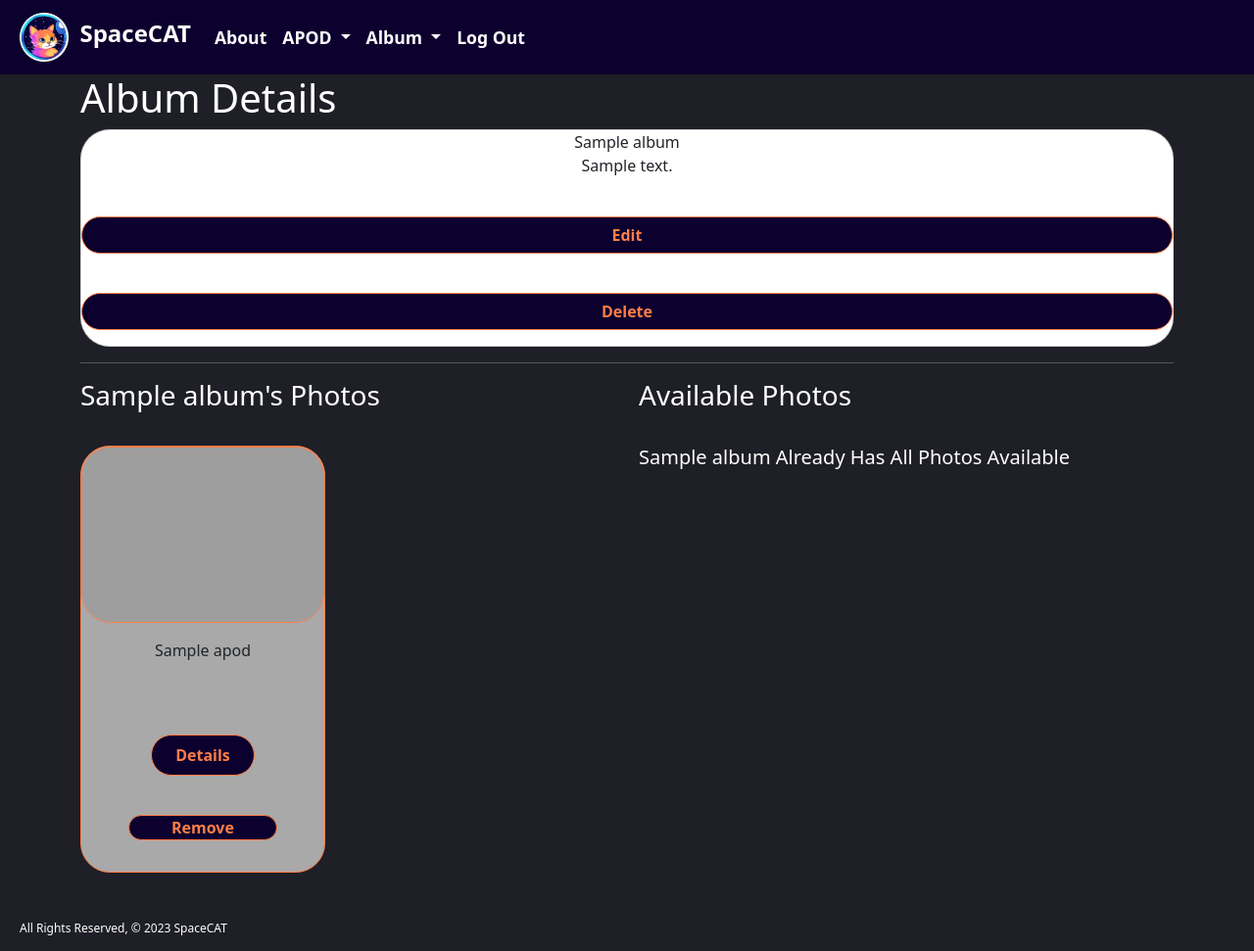
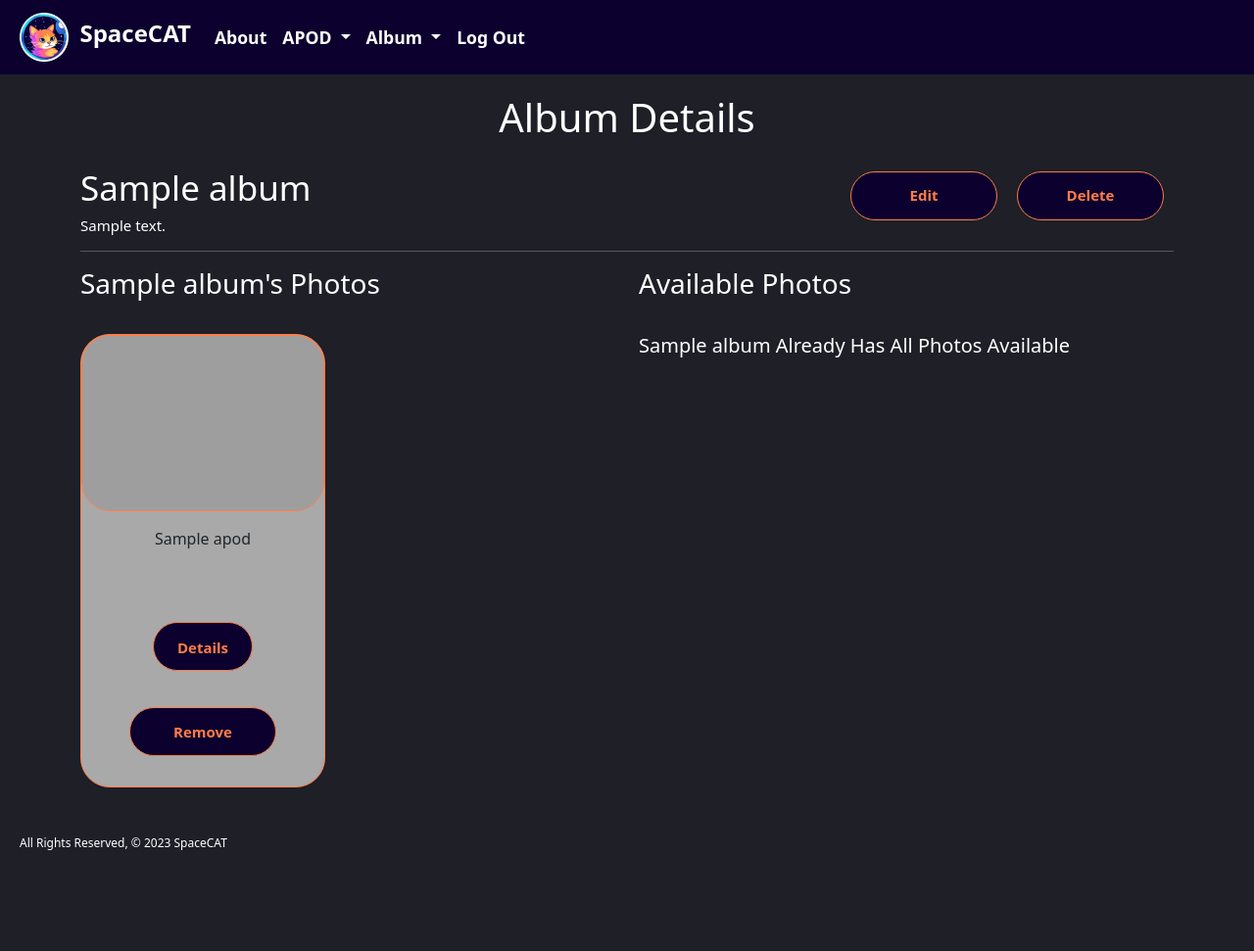
Before and after one commit to AmritpalC/SpaceCAT, a Django app: page /albums/1 in a window 1280 px wide. Shown: the whole page at 98% size. After the commit the page ends 868 px from the top, so only its background shows below. Run offline with Django 4.2, Linux system fonts and the light colour scheme; a user stored in the database is signed in; tables that the repository leaves empty hold one stand-in row (values such as "Sample post"); some libraries are stand-ins or nearby versions; grey boxes are pictures that could not be loaded.

Commit message:
styling changes to album

```diff
--- a/main_app/static/css/style.css
+++ b/main_app/static/css/style.css
@@ -9,6 +9,11 @@ body {
   height: 100%;
   background-color: rgb(30, 31, 39);
   color: white;
+}
+
+h1 {
+  text-align: center;
+  margin-top: 20px;
 }
 
 h3 {
@@ -54,11 +59,53 @@ h3 {
 #wrap .container .card-album .album a:hover {
   color: #ffffff;
 }
+#wrap .container .card-content {
+  display: flex;
+  justify-content: space-between;
+}
+@media only screen and (max-width: 600px) {
+  #wrap .container .card-content {
+    flex-direction: column;
+  }
+}
+#wrap .container .card-content .card-title__container {
+  text-align: left;
+  color: #ffffff;
+  border: none;
+}
+#wrap .container .card-content .card-title__container h2 {
+  font-size: 35px;
+  line-height: 40px;
+  margin-top: 20px;
+}
+#wrap .container .card-content .card-title__container p {
+  margin: 0;
+  font-size: 15px;
+  line-height: 20px;
+}
+#wrap .container .card-content .card-action {
+  display: flex;
+}
+@media only screen and (max-width: 600px) {
+  #wrap .container .card-content .card-action {
+    flex-direction: column;
+  }
+}
+#wrap .container .card-content .card-action .btn {
+  margin-left: 10px;
+  margin-right: 10px;
+  width: 200px;
+}
 #wrap .container .row .col .photos {
   display: flex;
   flex-direction: row;
   flex-wrap: wrap;
   gap: 10px;
+}
+@media only screen and (max-width: 600px) {
+  #wrap .container .row .col .photos {
+    justify-content: center;
+  }
 }
 #wrap .container .row .col .photos .card {
   border-color: rgb(255, 125, 72);
@@ -216,7 +263,7 @@ form {
 .btn-details-album,
 .btn-savephoto {
   transition: all 0.5s ease;
-  width: 100%;
+  width: auto;
   border-radius: 30px;
   color: rgb(255, 125, 72);
   font-weight: 600;
@@ -224,6 +271,11 @@ form {
   border: 1px solid rgb(255, 125, 72);
   margin-top: 1.5em;
   margin-bottom: 1em;
+  width: 100%;
+  max-width: 150px;
+  height: 50px;
+  font-size: 15px;
+  line-height: 35px;
 }
 
 .btn-pod-details,
@@ -316,4 +368,13 @@ form {
 
 .href-log-sign {
   text-decoration: none;
+}
+
+form {
+  max-width: 600px;
+  width: 100%;
+  margin: 0 auto;
+}
+form .form-control {
+  margin-bottom: 15px;
 }/*# sourceMappingURL=style.css.map */
--- a/main_app/static/css/style.scss
+++ b/main_app/static/css/style.scss
@@ -9,6 +9,11 @@ body {
 	height: 100%;
 	background-color: rgb(30, 31, 39);
 	color: white;
+}
+
+h1 {
+	text-align: center;
+	margin-top: 20px;
 }
 
 h3 {
@@ -54,6 +59,42 @@ h3 {
 			}
 		}
 
+			.card-content {
+				display: flex;
+				justify-content: space-between;
+				@media only screen and (max-width: 600px) {
+					flex-direction: column;
+				}
+
+				.card-title__container {
+					text-align: left;
+					color: #ffffff;
+					border: none;
+					h2 {
+						font-size: 35px;
+						line-height: 40px;
+						margin-top: 20px;
+					}
+					p {
+						margin: 0;
+						font-size: 15px;
+						line-height: 20px;
+					}
+				}
+				.card-action {
+					display: flex;
+					@media only screen and (max-width: 600px) {
+						flex-direction: column;
+					}
+					.btn {
+						margin-left: 10px;
+						margin-right: 10px;
+						width: 200px;
+					}
+				}
+			}
+
+
 		.row {
 			.col {
 				.photos {
@@ -61,6 +102,9 @@ h3 {
 					flex-direction: row;
 					flex-wrap: wrap;
 					gap: 10px;
+					@media only screen and (max-width: 600px) {
+						justify-content: center;
+					}
 					.card {
 						border-color: rgb(255, 125, 72);
 						background-color: darkgrey;
@@ -231,7 +275,7 @@ form {
 .btn-details-album,
 .btn-savephoto {
 	transition: all .5s ease;
-	width: 100%;
+	width: auto;
 	border-radius: 30px;
 	color: rgb(255, 125, 72);
 	font-weight: 600;
@@ -239,6 +283,11 @@ form {
 	border: 1px solid rgb(255, 125, 72);
 	margin-top: 1.5em;
 	margin-bottom: 1em;
+	width: 100%;
+    max-width: 150px;
+    height: 50px;
+    font-size: 15px;
+    line-height: 35px;
 }
 
 .btn-pod-details,
@@ -333,3 +382,12 @@ form {
   .href-log-sign {
 	text-decoration: none;
   }
+
+  form {
+	max-width: 600px;
+	width: 100%;
+	margin: 0 auto;
+	.form-control {
+		margin-bottom: 15px;
+	}
+  }
--- a/main_app/templates/albums/detail.html
+++ b/main_app/templates/albums/detail.html
@@ -3,10 +3,12 @@
 {% block content %}
 <h1>Album Details</h1>
 
-<div class="card">
+<div class="">
   <div class="card-content">
-    <span class="card-title">{{ album.name }}</span>
-    <p>{{ album.description }}</p>
+    <div class="card-title__container">
+      <h2 class="card-title">{{ album.name }}</h2>
+      <p>{{ album.description }}</p>
+    </div>
     <div class="card-action">
       <a class="btn" href="{% url 'albums_update' album.id %}">Edit</a>
       <a class="btn" href="{% url 'albums_delete' album.id %}">Delete</a>
```
Also changed, not shown: 1 other file.
